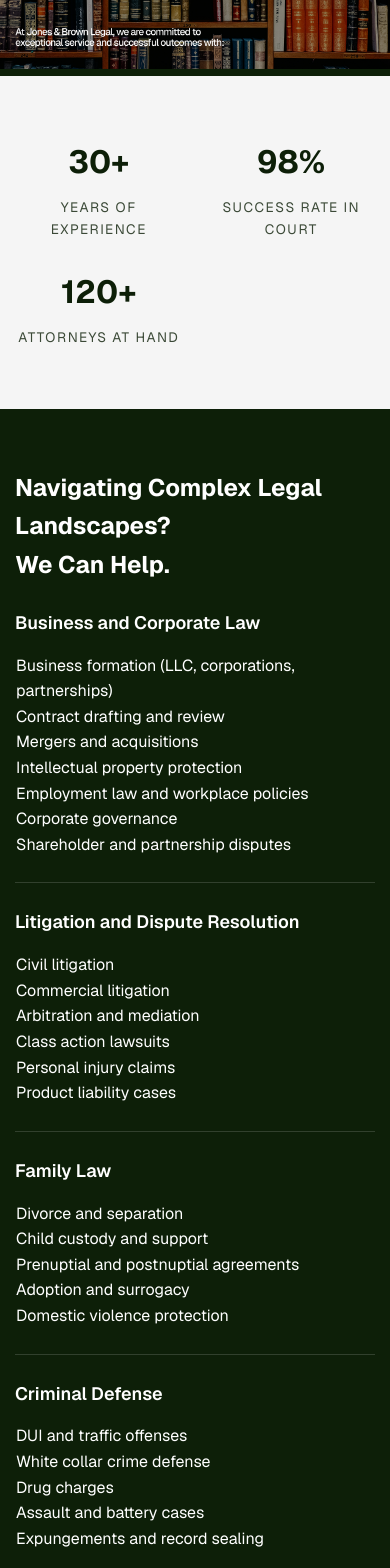
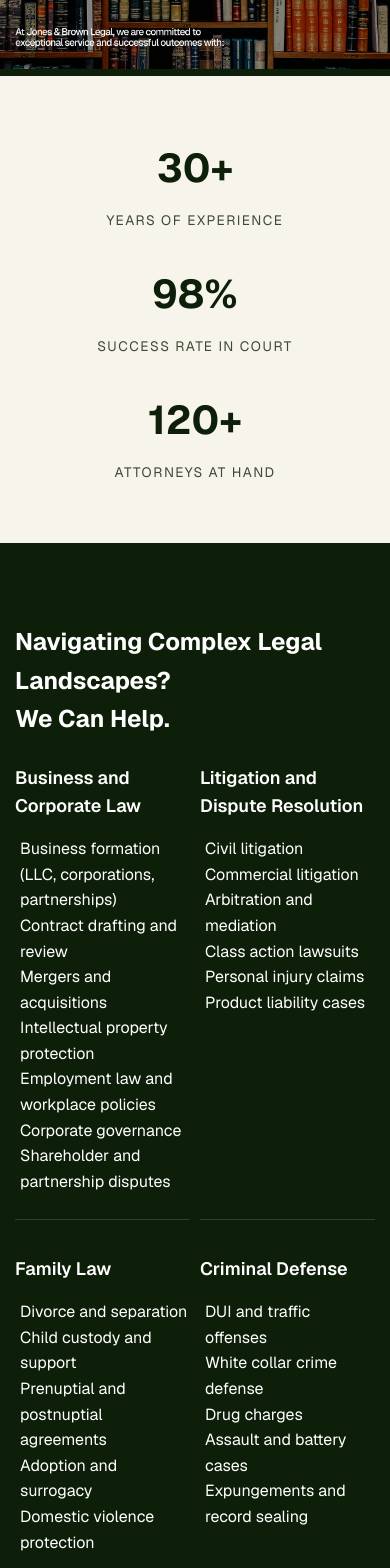
Before and after one commit to TheReacher4013/legalWeb, a React (Vite) app: page /services in a window 390 px wide. Shown: the part 160-1728 px from the top of the page. Built offline with nearby package versions, Linux system fonts and the light colour scheme.

Commit message:
udate services page

```diff
--- a/package.json
+++ b/package.json
@@ -12,7 +12,9 @@
   "dependencies": {
     "motion": "^12.23.24",
     "react": "^19.2.0",
+    "react-countup": "^6.5.3",
     "react-dom": "^19.2.0",
+    "react-intersection-observer": "^10.0.0",
     "react-router-dom": "^7.9.5"
   },
   "devDependencies": {
--- a/src/css/ScheduleConsult.css
+++ b/src/css/ScheduleConsult.css
@@ -16,8 +16,7 @@
   width: 100%;
   height: 360px;
   object-fit: cover;
-  border-bottom-left-radius: 40px;
-  border-bottom-right-radius: 40px;
+
 }
 
 
--- a/src/css/Services.css
+++ b/src/css/Services.css
@@ -4,7 +4,6 @@
 .services-bottom-image img {
   width: 100%;
   height: auto;
-  /* object-fit: cover;           */
   margin: 70;
   /* box-shadow: 0 4px 20px rgba(0, 0, 0, 0.1);  */
   transition: transform 0.3s ease, opacity 0.3s ease;
@@ -17,7 +16,7 @@
   transition: opacity 0.8s ease, transform 0.8s ease;
 }
 
-/* When visible */
+
 .fade-slide.show {
   opacity: 1;
   transform: translateY(0);
@@ -31,14 +30,14 @@
 .services-container {
   width: 100%;
   font-family: 'Geist', sans-serif;
-  color: #ffffff;
+  color: #FFFFFF;
   background-color: #0D1F08;
   line-height: 1.6;
 }
 
 
 .top-stats {
-  background-color: #f5f5f5;
+  background-color: #F7F4EB;
   color: #0D1F08;
   text-align: center;
   padding: 80px 20px;
@@ -72,7 +71,7 @@
   font-size: 1.2rem;
   width:548;
   height: auto;
-  color: #fff;
+  color: #FFFFFF;
   margin-bottom: 60px;
   line-height: 1.4;
   text-align:left;
@@ -81,24 +80,32 @@
 .services-section h3 span {
   color: #bfbfbf;
 }
-
+.service_section_content{
+  display: grid;
+  grid-template-columns: repeat(1, 1fr);
+  gap: 10px;
+  grid-template-rows: repeat(3, auto);
+}
 
 .service-category {
+  grid-column: span 1;
   display: flex;
-  justify-content: space-between;
-  align-items: flex-start;
-  gap: 40px;
+  /* display:grid; */
+  /* grid-column: 2; */
+  /* grid-template-columns: repeat(2, 1fr);
+  grid-template-rows: repeat(3, auto);    */
+  gap: 20px;
   padding: 25px 0;
   border-bottom: 1px solid rgba(255,255,255,0.15);
 }
+
 
 .service-category h4 {
   margin: 0;
   font-size: 18px;
   font-weight: 600;
-  width: 30%; /* Left column fix width like image */
+  width: 30%;
 }
-
 .service-category ul {
   margin: 0;
   padding-left: 20px;
@@ -110,14 +117,19 @@
   margin-bottom: 4px;
 }
 
-
 .service-category li:hover {
   color: #fff;
   transition: color 0.3s ease;
 }
 
 
-@media (max-width: 992px) {
+@media (max-width: 932px) {
+  .service_section_content{
+    grid-template-columns: repeat(2,1fr);
+  }
+  .service-category{
+    flex-direction: column;
+  }
   .top-stats {
     padding: 60px 15px;
     gap: 30px;
@@ -129,6 +141,7 @@
 
   .services-section {
     padding: 80px 15px;
+
   }
 
   .services-section h3 {
@@ -138,25 +151,25 @@
 }
 
 @media (max-width: 768px) {
-  .top-stats {
-    grid-template-columns: 1fr 1fr;
-    gap: 25px;
+  .service-category {
+    grid-template-columns: 1fr;  /* small screen = single column */
+
+  }
+}
+
+  .service-category h4,
+  .service-category ul {
+    width: 100%;
+
 
   }
 
-  .top-stats h2 {
-    font-size: 2rem;
-  }
-
-  .services-section {
-    padding: 60px 15px;
-  }
-}
 
 @media (max-width: 480px) {
   .service-category {
     flex-direction: column;
     gap: 15px;
+    width: 100%;
   }
 
   .service-category h4,
@@ -165,6 +178,8 @@
   }
 
   .service-category ul {
-    padding-left: 1px;
+    display: flex;
+    flex-direction: column;
+    padding-left: 5px;
   }
 }
--- a/src/pages/services.jsx
+++ b/src/pages/services.jsx
@@ -1,58 +1,28 @@
-import React, { useEffect, useState, useRef } from "react";
+import React from "react";
 import "../css/Services.css";
 import top from "../assets/images/top.png";
 import bottom from "../assets/images/bottom.png";
 
-// --- Counter Component ---
-const Counter = ({ target, suffix = "" }) => {
-  const [count, setCount] = useState(0);
-  const [isVisible, setIsVisible] = useState(false);
-  const ref = useRef(null);
+import CountUp from "react-countup";
+import { useInView } from "react-intersection-observer";
 
-  // Detect when element becomes visible
-  useEffect(() => {
-    const observer = new IntersectionObserver(
-      (entries) => {
-        if (entries[0].isIntersecting) {
-          setIsVisible(true);
-          observer.disconnect();
-        }
-      },
-      { threshold: 0.5 }
-    );
 
-    if (ref.current) observer.observe(ref.current);
-    return () => observer.disconnect();
-  }, []);
 
-  // Smooth counter animation
-  useEffect(() => {
-    if (!isVisible) return;
-
-    const duration = 2000;
-    const startTime = performance.now();
-
-    const updateCounter = (currentTime) => {
-      const elapsed = currentTime - startTime;
-      const progress = Math.min(elapsed / duration, 1);
-      const easeOut = 1 - Math.pow(1 - progress, 4);
-      const value = Math.floor(easeOut * target);
-      setCount(value);
-      if (progress < 1) requestAnimationFrame(updateCounter);
-    };
-
-    requestAnimationFrame(updateCounter);
-  }, [isVisible, target]);
+const Counter = ({ end, suffix = "" }) => {
+  const { ref, inView } = useInView({
+    triggerOnce: true,
+    threshold: 0.4,
+  });
 
   return (
     <h2 ref={ref}>
-      {count}
-      {suffix}
+      {inView && <CountUp start={0} end={end} duration={2} suffix={suffix} />}
     </h2>
   );
 };
 
-// --- Main Services Component ---
+
+
 const Services = () => {
   return (
     <div className="services-container">
@@ -60,30 +30,30 @@ const Services = () => {
         <img src={top} alt="Our Legal Expertise" />
       </div>
 
-      {/* --- Top Stats Section --- */}
+
       <section className="top-stats">
         <div>
-          <Counter target={30} suffix="+" />
+          <Counter end={30} suffix="+" />
           <p>Years of Experience</p>
         </div>
         <div>
-          <Counter target={98} suffix="%" />
+          <Counter end={98} suffix="%" />
           <p>Success Rate in Court</p>
         </div>
         <div>
-          <Counter target={120} suffix="+" />
+          <Counter end={120} suffix="+" />
           <p>Attorneys at Hand</p>
         </div>
       </section>
 
-      {/* --- Services Section --- */}
+
       <section className="services-section">
         <h2>
           Navigating Complex Legal Landscapes? <br />
           <span>We Can Help.</span>
         </h2>
 
-        {/* Category 1 */}
+      <div className="service_section_content">
         <div className="service-category">
           <h4>Business and Corporate Law</h4>
           <ul>
@@ -95,9 +65,10 @@ const Services = () => {
             <ol>Corporate governance</ol>
             <ol>Shareholder and partnership disputes</ol>
           </ul>
+
         </div>
 
-        {/* Category 2 */}
+
         <div className="service-category">
           <h4>Litigation and Dispute Resolution</h4>
           <ul>
@@ -108,9 +79,10 @@ const Services = () => {
             <ol>Personal injury claims</ol>
             <ol>Product liability cases</ol>
           </ul>
+
         </div>
 
-        {/* Category 3 */}
+
         <div className="service-category">
           <h4>Family Law</h4>
           <ul>
@@ -120,9 +92,10 @@ const Services = () => {
             <ol>Adoption and surrogacy</ol>
             <ol>Domestic violence protection</ol>
           </ul>
+
         </div>
 
-        {/* Category 4 */}
+
         <div className="service-category">
           <h4>Criminal Defense</h4>
           <ul>
@@ -132,9 +105,10 @@ const Services = () => {
             <ol>Assault and battery cases</ol>
             <ol>Expungements and record sealing</ol>
           </ul>
+
         </div>
 
-        {/* Category 5 */}
+
         <div className="service-category">
           <h4>Real Estate Law</h4>
           <ul>
@@ -143,9 +117,10 @@ const Services = () => {
             <ol>Construction and land use</ol>
             <ol>Real estate development</ol>
           </ul>
+
         </div>
 
-        {/* Category 6 */}
+
         <div className="service-category">
           <h4>Immigration Law</h4>
           <ul>
@@ -154,13 +129,13 @@ const Services = () => {
             <ol>Deportation defense</ol>
             <ol>Employment-based immigration</ol>
           </ul>
+</div>
         </div>
       </section>
 
-    <div className="services-bottom-image">
-  <img src={bottom} alt="Trusted Legal Team" />
-</div>
-
+      <div className="services-bottom-image">
+        <img src={bottom} alt="Trusted Legal Team" />
+      </div>
     </div>
   );
 };
```
Also changed, not shown: 1 other file (tests, documents, lock files or other folders).
